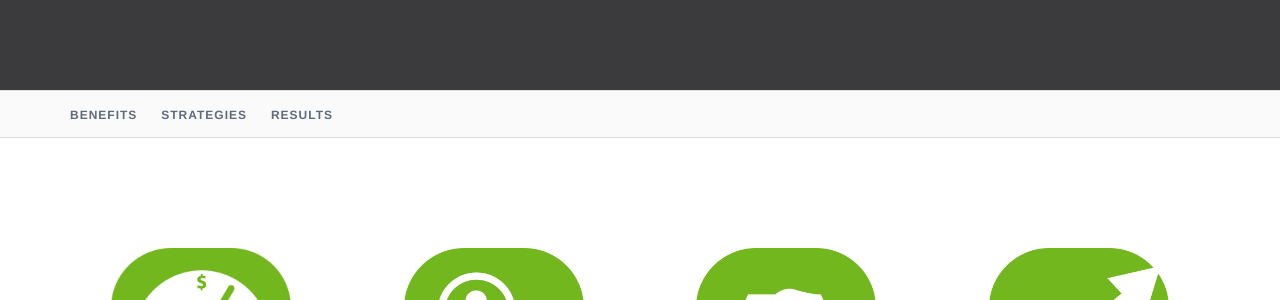
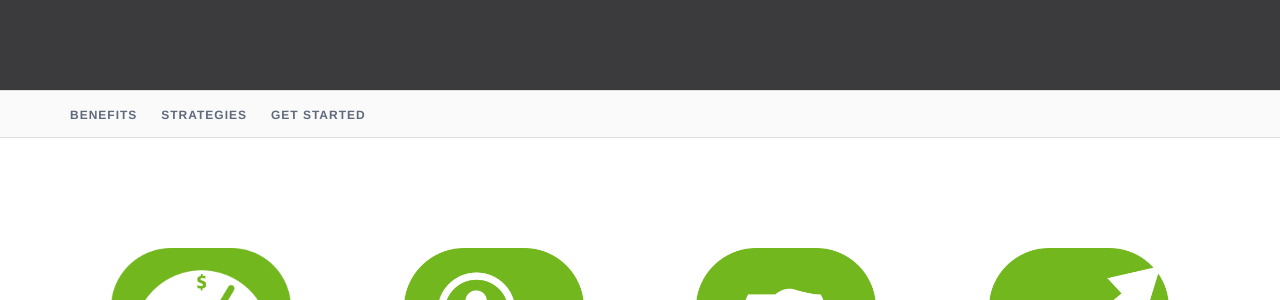
Before and after one commit to SyntropyDev/SyntropyDev.github.io, a Jekyll site: the page built from automation/index.html, in a window 1280 px wide and 900 px high. Shown: the part 229-529 px from the top of the window. Built offline with Jekyll 4.4.1, drawn with Linux system fonts in a browser that asks for light colours; nearby versions of some CDN libraries.

Commit message:
Added appropriate section id

```diff
--- a/automation/index.html
+++ b/automation/index.html
@@ -31,7 +31,7 @@
 
           <a href="#benefits">Benefits</a>
           <a href="#strategies">Strategies</a>
-          <a href="#results">Results</a>
+          <a href="#get-started">Get Started</a>
 
         </p>
       </div>
@@ -140,7 +140,7 @@
   </div>
 </div>
 
-<div class="section light pitch" id="results">
+<div class="section light pitch" id="get-started ">
   <div class="container">
 
     <div class="row">
```
